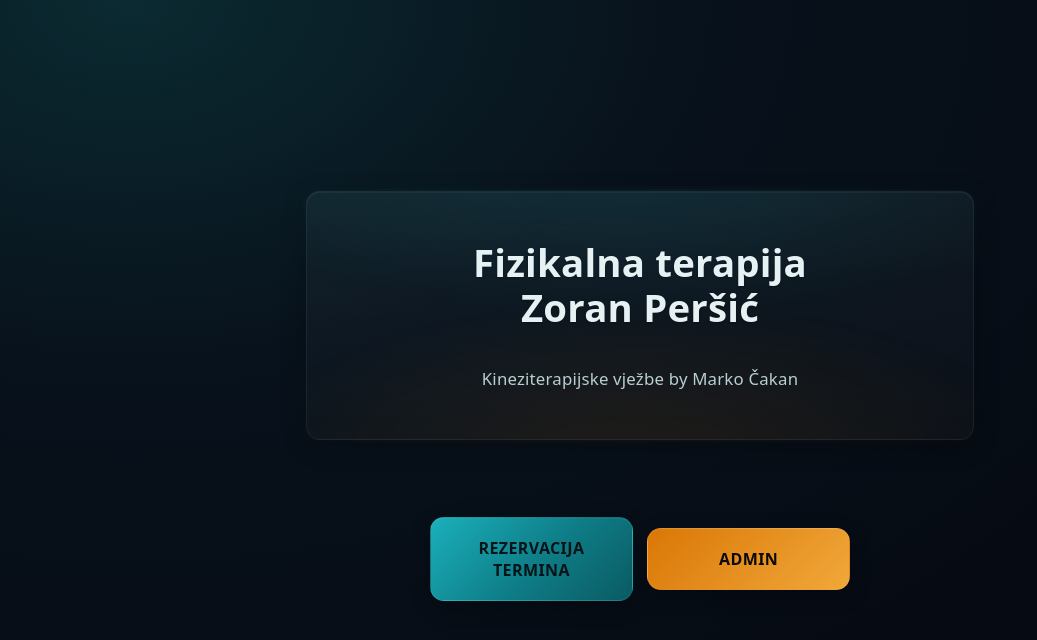
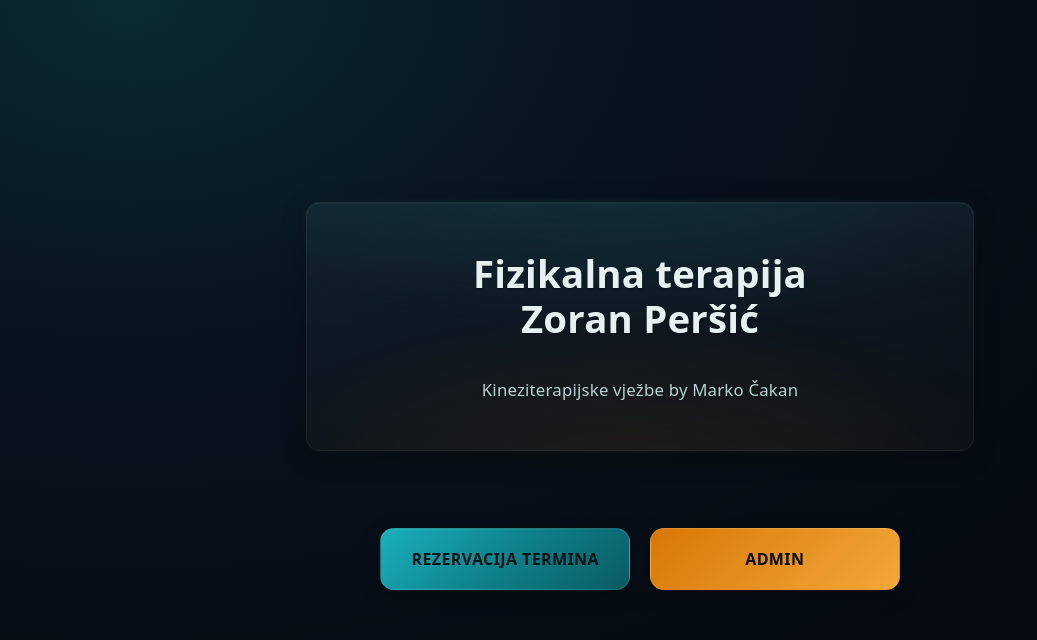
Before and after one commit to Lea45/fizio-app, a React (Vite) app: page / in a window 1280 px wide. Shown: the top 640 px of the page, without its empty margins (0-1037 px from the left). Built offline with nearby package versions, Linux system fonts and the light colour scheme.

Commit message:
start-screen responzivnost gumbova

```diff
--- a/src/styles/login-fizio.css
+++ b/src/styles/login-fizio.css
@@ -414,16 +414,25 @@ button.active-tab {
   box-sizing: border-box;
 }
 
+/* SAMO za velike ekrane */
 @media (min-width: 640px) {
   .start-grid {
     flex-direction: row;
     justify-content: center;
     align-items: center;
+    gap: 1.2rem;
+    max-width: 520px;
+  }
+
+  .card-btn {
+    flex: 0 0 230px;   /* oba gumba iste širine */
+    width: 230px;
   }
 }
 
+
 .card-btn {
-  flex: 1;
+  flex: 1 1 0;      /* 🔥 ovo osigurava da oba gumba imaju ISTU širinu */
   min-width: 180px;
   width: 100%;
   text-align: center;
@@ -438,6 +447,7 @@ button.active-tab {
   box-shadow: var(--elev-1);
   transition: transform .1s ease, box-shadow .25s ease, border-color .2s ease, filter .2s ease, background .25s ease;
 }
+
 
 .card-btn:hover {
   transform: translateY(-2px);
```
